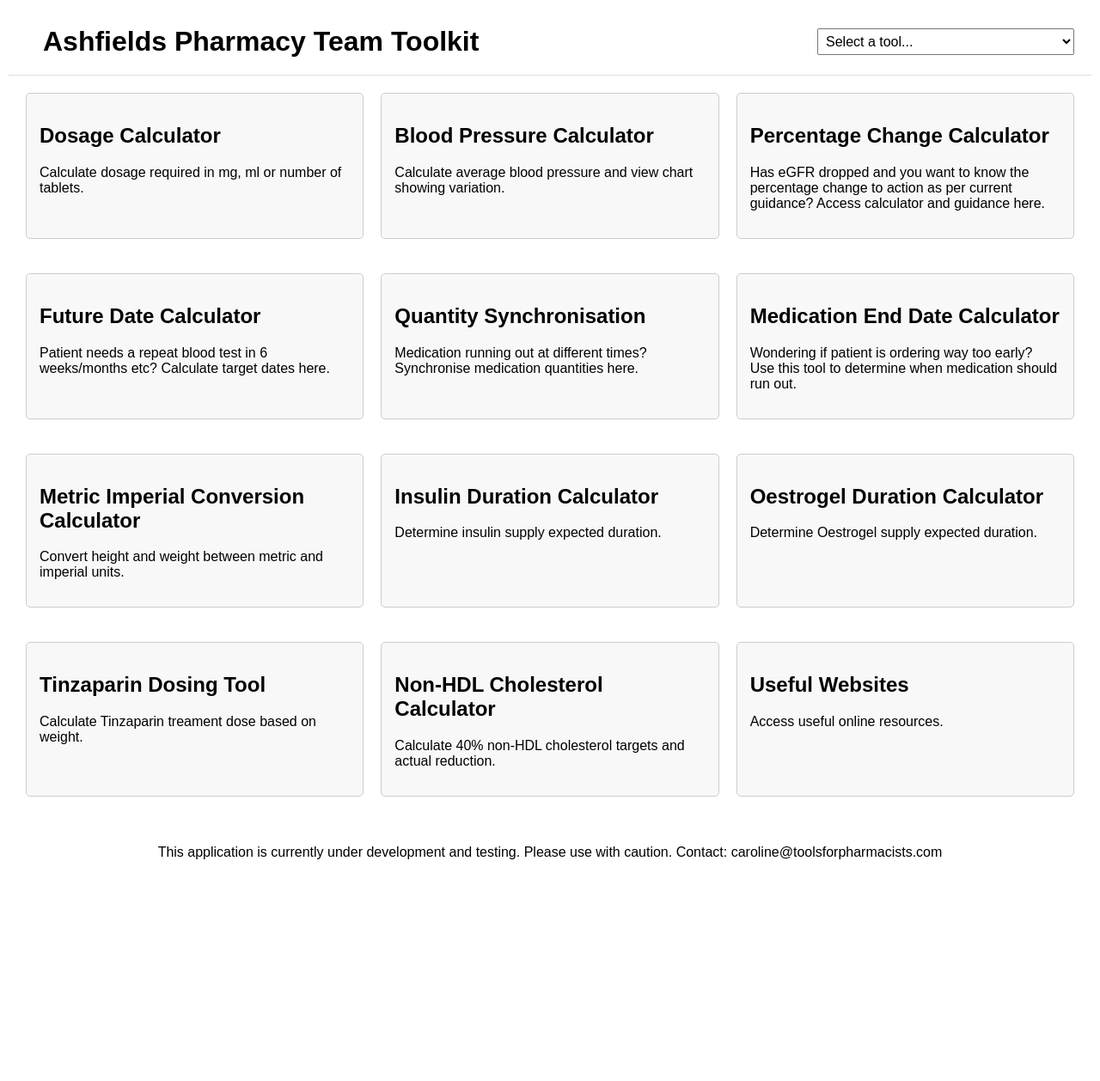
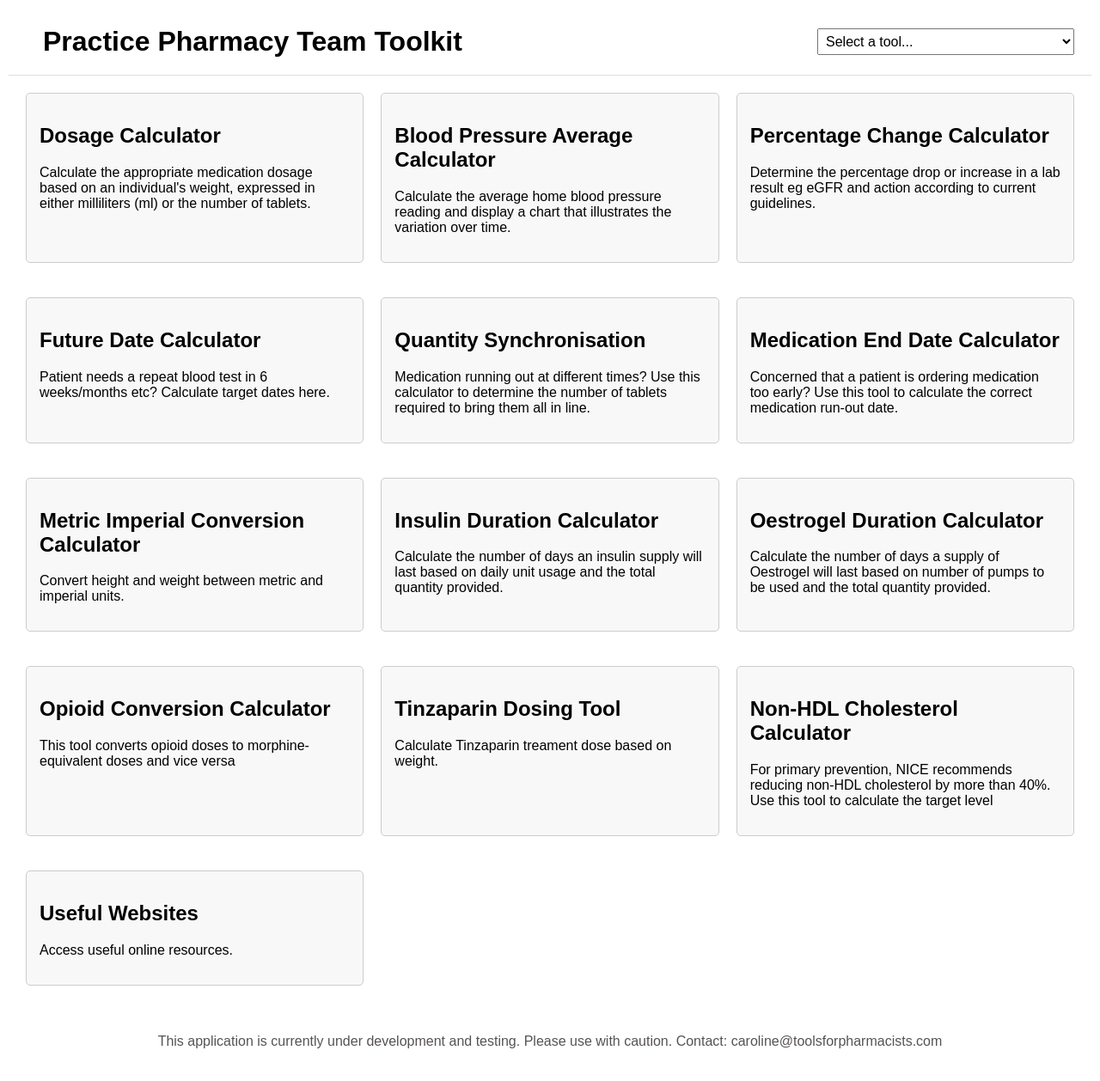
Before and after one commit to carolineacuda/Tools-for-pharmacy-staff, a React (Vite) app: page / in a window 1280 px wide. Shown: the top 1258 px of the page at 86% size. Before the commit the page ends 1053 px from the top, so only its background shows below. Built offline with nearby package versions, Linux system fonts and the light colour scheme; a web font is replaced by a local one.

Commit message:
addition of warnings recommending caution with dose calculators

```diff
--- a/public/styles.css
+++ b/public/styles.css
@@ -8,6 +8,7 @@
  footer {
     text-align: center;
     margin-bottom: 20px;
+    color: grey;
   }
 
   .tool {
--- a/src/components/App.jsx
+++ b/src/components/App.jsx
@@ -13,6 +13,7 @@ import MetricImperialConversion from './MetricImperialConversion';
 import TinzaparinDosingTool from './TinzaparinDosingTool';
 import OpioidConversionCalculator from './OpioidConversionCalculator';
 import OestrogelCalculator from './OestrogelCalculator';
+//import ScrollToTop from './ScrollToTop';
 
 /* ====================================================
    Main App Component
@@ -52,7 +53,7 @@ function App() {
           {selectedTool === 'opioidConversion' && <OpioidConversionCalculator />}
           {selectedTool === 'oestrogel' && <OestrogelCalculator />}
           {selectedTool === 'usefulWebsites' && <UsefulWebsites />}
-
+        <footer>This application is currently under development and testing. Please use with caution. Contact: caroline@toolsforpharmacists.com</footer>
 
          {/* ... add your other tools */}
          </div>
--- a/src/components/DosageCalculator.jsx
+++ b/src/components/DosageCalculator.jsx
@@ -45,7 +45,7 @@ function DosageCalculator() {
 
   // 2. Partial Result: Show the daily dose if > 0
   const dailyDoseMessage =
-    dailyDose > 0 ? `Total daily dose: ${dailyDose.toFixed(1)} mg` : '';
+    dailyDose > 0 ? `Dose: ${dailyDose.toFixed(1)} mg` : '';
 
   // 3. Final Result: If dailyDose > 0 and the formulation inputs are valid, compute final
   let finalResult = '';
@@ -56,14 +56,14 @@ function DosageCalculator() {
       if (mgVal > 0 && mlVal > 0) {
         const mgPerMl = mgVal / mlVal;
         const volumeNeeded = dailyDose / mgPerMl;
-        finalResult = `${volumeNeeded.toFixed(1)} ml (${dailyDose.toFixed(1)} mg total) of ` +
+        finalResult = `${volumeNeeded.toFixed(1)} ml (${dailyDose.toFixed(1)} mg) of ` +
                       `${mgVal} mg/${mlVal} ml solution`;
       }
     } else {
       const strength = parseOrZero(tabletStrength);
       if (strength > 0) {
         const numTablets = dailyDose / strength;
-        finalResult = `${numTablets.toFixed(1)} tablets (${dailyDose.toFixed(1)} mg total)`;
+        finalResult = `${numTablets.toFixed(1)} tablets (${dailyDose.toFixed(1)} mg)`;
       }
     }
   }
@@ -83,6 +83,7 @@ function DosageCalculator() {
   return (
     <div className="tool">
       <h2>Dosage Calculator</h2>
+      <p style={{color: 'red'}}>This calculator is only suitable for double checking doses and should NOT be used as the primary means for determining the correct dose.</p>
 
       {/* Calculation Method Selection */}
       <div style={{ marginBottom: '1rem' }}>
@@ -104,7 +105,7 @@ function DosageCalculator() {
             checked={calculationMethod === 'direct'}
             onChange={() => setCalculationMethod('direct')}
           />
-          Enter total daily mg dose directly
+          Calculate from mg dose
         </label>
       </div>
 
@@ -228,7 +229,8 @@ function DosageCalculator() {
       <button onClick={handleReset}>Reset</button>
 
       {/* Link to BNF for dosage guidance */}
-     <p style={{ marginTop: '1rem' }}>
+      <p>
+          See&nbsp;
             <a
               href="https://bnf.nice.org.uk/"
               target="_blank"
@@ -237,6 +239,7 @@ function DosageCalculator() {
             >
               British National Formulary (BNF)
             </a>
+            &nbsp;for recommended dosage.
           </p>
      <FeedbackLink toolName="Dosage Calculator Tool" emailAddress="caroline@toolsforpharmacists.com" />
     </div>
--- a/src/components/InsulinCalculator.jsx
+++ b/src/components/InsulinCalculator.jsx
@@ -126,7 +126,7 @@ function InsulinCalculator() {
       {/* Shared fields */}
       <div style={{ marginBottom: '1rem' }}>
         <label style={{ display: 'block', marginBottom: '0.5rem' }}>
-          Units per ml:
+          Units per ml in device:
         </label>
         <input
           type="number"
--- a/src/components/LandingPage.css
+++ b/src/components/LandingPage.css
@@ -75,7 +75,7 @@ body {
   }
 
   footer p {
-    color: #000000;
+    color: #585353;
   }
 
 /* Example: Increase spacing and layout on tablets and up */
--- a/src/components/LandingPage.jsx
+++ b/src/components/LandingPage.jsx
@@ -3,17 +3,18 @@ import './LandingPage.css';
 
 // Define your tools. Adjust the id, name, and description as needed.
 const tools = [
-  { id: 'dosage', name: 'Dosage Calculator', description: 'Calculate dosage required in mg, ml or number of tablets.' },
-  { id: 'bp', name: 'Blood Pressure Calculator', description: 'Calculate average blood pressure and view chart showing variation.' },
-  { id: 'percentageChange', name: 'Percentage Change Calculator', description: 'Has eGFR dropped and you want to know the percentage change to action as per current guidance? Access calculator and guidance here.' },
+  { id: 'dosage', name: 'Dosage Calculator', description: "Calculate the appropriate medication dosage based on an individual's weight, expressed in either milliliters (ml) or the number of tablets." },
+  { id: 'bp', name: 'Blood Pressure Average Calculator', description: 'Calculate the average home blood pressure reading and display a chart that illustrates the variation over time.' },
+  { id: 'percentageChange', name: 'Percentage Change Calculator', description: 'Determine the percentage drop or increase in a lab result eg eGFR and action according to current guidelines.' },
   { id: 'futureDate', name: 'Future Date Calculator', description: 'Patient needs a repeat blood test in 6 weeks/months etc? Calculate target dates here.' },
-  { id: 'quantitySync', name: 'Quantity Synchronisation', description: 'Medication running out at different times? Synchronise medication quantities here.' },
-  { id: 'medEndDate', name: 'Medication End Date Calculator', description: 'Wondering if patient is ordering way too early? Use this tool to determine when medication should run out.' },
+  { id: 'quantitySync', name: 'Quantity Synchronisation', description: 'Medication running out at different times? Use this calculator to determine the number of tablets required to bring them all in line.' },
+  { id: 'medEndDate', name: 'Medication End Date Calculator', description: 'Concerned that a patient is ordering medication too early? Use this tool to calculate the correct medication run-out date.' },
   { id: 'metricImperial', name: 'Metric Imperial Conversion Calculator', description: 'Convert height and weight between metric and imperial units.' },
-  { id: 'insulin', name: 'Insulin Duration Calculator', description: 'Determine insulin supply expected duration.' },
-  { id: 'oestrogel', name: 'Oestrogel Duration Calculator', description: 'Determine Oestrogel supply expected duration.' },
+  { id: 'insulin', name: 'Insulin Duration Calculator', description: 'Calculate the number of days an insulin supply will last based on daily unit usage and the total quantity provided.' },
+  { id: 'oestrogel', name: 'Oestrogel Duration Calculator', description: 'Calculate the number of days a supply of Oestrogel will last based on number of pumps to be used and the total quantity provided.' },
+  { id: 'opioidConversion', name: 'Opioid Conversion Calculator', description: 'This tool converts opioid doses to morphine-equivalent doses and vice versa' },
   { id: 'tinzaparin', name: 'Tinzaparin Dosing Tool', description: 'Calculate Tinzaparin treament dose based on weight.' },
-  { id: 'nonHdl', name: 'Non-HDL Cholesterol Calculator', description: 'Calculate 40% non-HDL cholesterol targets and actual reduction.' },
+  { id: 'nonHdl', name: 'Non-HDL Cholesterol Calculator', description: 'For primary prevention, NICE recommends reducing non-HDL cholesterol by more than 40%. Use this tool to calculate the target level' },
   { id: 'usefulWebsites', name: 'Useful Websites', description: 'Access useful online resources.' },
 ];
 
@@ -29,7 +30,7 @@ function LandingPage({ onSelectTool }) {
   return (
     <div>
       <header className="sticky-header">
-        <h1  >Ashfields Pharmacy Team Toolkit</h1>
+        <h1  >Practice Pharmacy Team Toolkit</h1>
         <select onChange={handleSelectChange} defaultValue="">
           <option value="" disabled>
             Select a tool...
@@ -49,7 +50,7 @@ function LandingPage({ onSelectTool }) {
           </div>
         ))}
       </main>
-      <footer>
+      <footer  style={{color: 'gray' }}>
         <p>This application is currently under development and testing. Please use with caution. Contact: caroline@toolsforpharmacists.com </p>
       </footer>
     </div>
--- a/src/components/OestrogelCalculator.jsx
+++ b/src/components/OestrogelCalculator.jsx
@@ -107,7 +107,7 @@ function OestrogelCalculator() {
       {/* Shared field: pump actuations per day */}
       <div style={{ marginBottom: '1rem' }}>
         <label style={{ display: 'block', marginBottom: '0.5rem' }}>
-          Pump actuations per day:
+          Pump actuations per day :
         </label>
         <input
           type="number"
@@ -155,6 +155,7 @@ function OestrogelCalculator() {
 
       {/* Reset button */}
       <button onClick={handleReset}>Reset</button>
+      <p style={{color: 'grey'}}>Calculations based on 80g pack size (Each pump actuation delivers 1.25 g of gel as stated in the Summary of Product Characteristics)</p>
     <FeedbackLink toolName="Oestrogel Calculator Tool" emailAddress="caroline@toolsforpharmacists.com" />
     </div>
   );
--- a/src/components/OpioidConversionCalculator.jsx
+++ b/src/components/OpioidConversionCalculator.jsx
@@ -1,8 +1,40 @@
 import React, { useState } from 'react';
 import FeedbackLink from "./FeedbackLink.jsx";
 
+/*
+Calculations based on tables below. Data from (https://bnf.nice.org.uk/medicines-guidance/prescribing-in-palliative-care/)
+Approximate equi-analgesic potencies of opioids for oral administration
 
-// Data from your provided table
+Formulation	Drug	Approximate Equivalent dose to 10mg oral morphine
+Oral	Codeine phosphate	100mg
+Oral	Dihydrocodeine	100mg
+Oral	Hydromorphone	2mg
+Oral	Morphine	10mg
+Oral	Oxycodone	6.6mg
+Oral	Tapentadol	25mg
+Oral	Tramadol	100mg
+IV, Subcut	Diamorphine	3.3 mg
+IV, Subcut	Oxycodone	5 mg
+IV, Subcut	Morphine	5 mg
+
+Conversion from oral to transdermal administration
+Formulation	Drug	Approximate Equivalent dose to oral morphine
+transdermal patch	buprenorphine 5 micrograms/hour	12
+transdermal patch	buprenorphine 10 micrograms/hour	24
+transdermal patch	buprenorphine 15 micrograms/hour	36
+transdermal patch	buprenorphine 20 micrograms/hour	48
+transdermal patch	buprenorphine 35 micrograms/hour	84
+transdermal patch	buprenorphine 52.5 micrograms/hour	126
+transdermal patch	buprenorphine 70 micrograms/hour	168
+transdermal patch	fentanyl 12 micrograms/hour 	30
+transdermal patch	fentanyl 25 micrograms/hour	60
+transdermal patch	fentanyl 37.5 micrograms/hour	90
+transdermal patch	fentanyl 50 micrograms/hour	120
+transdermal patch	fentanyl 75 micrograms/hour	180
+transdermal patch	fentanyl 100 micrograms/hour	240
+
+*/
+
 // For non-patch opioids: "mgDrugPer10Morphine" = how many mg of this opioid ~ 10 mg oral morphine
 // For patches: "morphineEquivalent" = total daily mg oral morphine matched by 1 patch
 
@@ -39,6 +71,7 @@ const opioidData = [
 
   // Helper to compute morphine equivalent for a given opioid and daily dose.
   function getMorphineEquivalent(opioidId, dailyDose) {
+
     const item = opioidData.find(o => o.id === opioidId);
     if (!item) return 0;
 
@@ -66,7 +99,7 @@ const opioidData = [
     // For non-patch opioids.
     const ratio = item.mgDrugPer10Morphine / 10;
     const drugDose = morphineMg * ratio;
-    return `${drugDose.toFixed(1)} mg/day of ${item.name} (approx)`;
+    return `${drugDose.toFixed(1)} mg of ${item.name} (approx)`;
   }
 
   function OpioidConversionCalculator() {
@@ -117,13 +150,16 @@ const opioidData = [
       setTargetOpioid('');
     };
 
+
     return (
       <div className="tool">
         <h2>Opioid Conversion Calculator</h2>
+        <p style={{color: 'red'}}>This calculator is intended solely as a reference for verifying opiate conversion estimates and
+          should not be relied upon as the primary method for determining the correct dose.</p>
 
         {/* PART A: Total Daily Morphine-Equivalent Dose */}
         <h3>Total Daily Morphine-Equivalent Dose</h3>
-        <p>Enter each opioid the patient is taking, plus total daily dose:</p>
+        <p>Select an opioid and enter the dose:</p>
         {lines.map((line, index) => {
           const selectedOpioid = opioidData.find(od => od.id === line.opioidId);
           const dailyDosePlaceholder = selectedOpioid && selectedOpioid.route === 'patch'
@@ -182,9 +218,9 @@ const opioidData = [
 
         {/* PART B: Convert from Oral Morphine to Another Opioid */}
         <h3>Convert from Oral Morphine to Another Opioid</h3>
-        <p>Enter total daily oral morphine dose, then pick the target opioid:</p>
+        <p>Enter the total daily oral morphine dose, then pick the target opioid:</p>
         <div style={{ marginBottom: '0.5rem' }}>
-          <label style={{ marginRight: '0.5rem' }}>Oral Morphine mg/day:</label>
+          <label style={{ marginRight: '0.5rem' }}>Oral Morphine mg:</label>
           <input
             type="number"
             value={morphineDaily}
@@ -216,7 +252,17 @@ const opioidData = [
         {/* Notes Section */}
         <div style={{ fontSize: '0.85em', color: '#666', marginBottom: '1rem' }}>
           <p>
-            <strong>Notes:</strong> These conversions are approximate. Data is derived from opioid dose equivalent tables (as of Feb 2025) and the Faculty of Pain Medicine guidelines. Please refer to&nbsp;
+            <strong>Notes:</strong>These conversions are approximate. Calculations are derived from the dose equivalence tables in the &nbsp;
+            <a
+              href="https://bnf.nice.org.uk/medicines-guidance/prescribing-in-palliative-care/"
+              target="_blank"
+              rel="noopener noreferrer"
+              style={{ textDecoration: 'underline', color: 'blue' }}
+            >
+              Prescribing in Palliative Care
+            </a>
+            &nbsp;section of the British National Formulary (BNF), current as of February 2025.
+            For guidance on dose equivalents and opioid conversions, please refer to the  &nbsp;
             <a
               href="https://fpm.ac.uk/opioids-aware-structured-approach-opioid-prescribing/dose-equivalents-and-changing-opioids"
               target="_blank"
@@ -225,7 +271,7 @@ const opioidData = [
             >
               Faculty of Pain Medicine
             </a>
-            &nbsp;for additional guidance when switching opioids.
+            &nbsp;guidelines.
           </p>
         </div>
 
--- /dev/null
+++ b/src/components/ScrollToTop.jsx
@@ -0,0 +1,12 @@
+import { useEffect } from "react";
+import { useLocation } from "react-router-dom";
+
+function ScrollToTop() {
+    const { pathname } = useLocation();
+    useEffect(() => {
+      window.scrollTo(0, 0);
+    }, [pathname]);
+    return null;
+  }
+
+export default ScrollToTop;
--- a/src/components/TinzaparinDosingTool.jsx
+++ b/src/components/TinzaparinDosingTool.jsx
@@ -50,6 +50,7 @@ function TinzaparinDosingTool() {
  return (
    <div className="tool">
      <h2>Tinzaparin Treatment Dosing Tool</h2>
+     <p style={{color: 'red'}}>This calculator is only suitable for double checking doses and should NOT be used as the primary means for determining the correct dose.</p>
 
      {/* eGFR Category Radio Buttons */}
      <div style={{ marginBottom: '1rem' }}>
@@ -100,7 +101,11 @@ function TinzaparinDosingTool() {
 
 
      {/* Link to full guidance */}
-     <p style={{ marginTop: '1rem' }}>
+     <div style={{ fontSize: '0.85em', color: '#666', marginBottom: '1rem' }}>
+     <p>
+     <strong>Notes:</strong> This calculation is based on the tinzaparin treatment dose for VTE (175unit/Kg) using 20,000 IU/ml pre-filled syringes (Feb 2025).
+      Doses are administered in 1,000 IU increments facilitated by the 0.05 ml graduations on the syringes. As recommended in the tinzaparin Summary of Product
+      Characteristics (SPC), the calculated dose is therefore rounded up or down as appropriate. See&nbsp;
             <a
               href="https://www.medicines.org.uk/emc/product/13835/smpc"
               target="_blank"
@@ -108,18 +113,15 @@ function TinzaparinDosingTool() {
               style={{ textDecoration: 'underline', color: 'blue' }}
             >
               Tinzaparin SPC
+
             </a>
       </p>
 
-     {/* Clarification Message */}
-     {clarificationMessage && (
-       <p style={{ marginTop: '1rem', color: 'gray' }}>
-         {clarificationMessage}
-       </p>
-     )}
+
      {/* Reset Button */}
      <button onClick={handleReset}>Reset</button>
      <FeedbackLink toolName="Tinzaparin Dosing Tool" emailAddress="caroline@toolsforpharmacists.com" />
+     </div>
    </div>
  );
 
```
Lines whose indentation alone changed are shown as unchanged.
